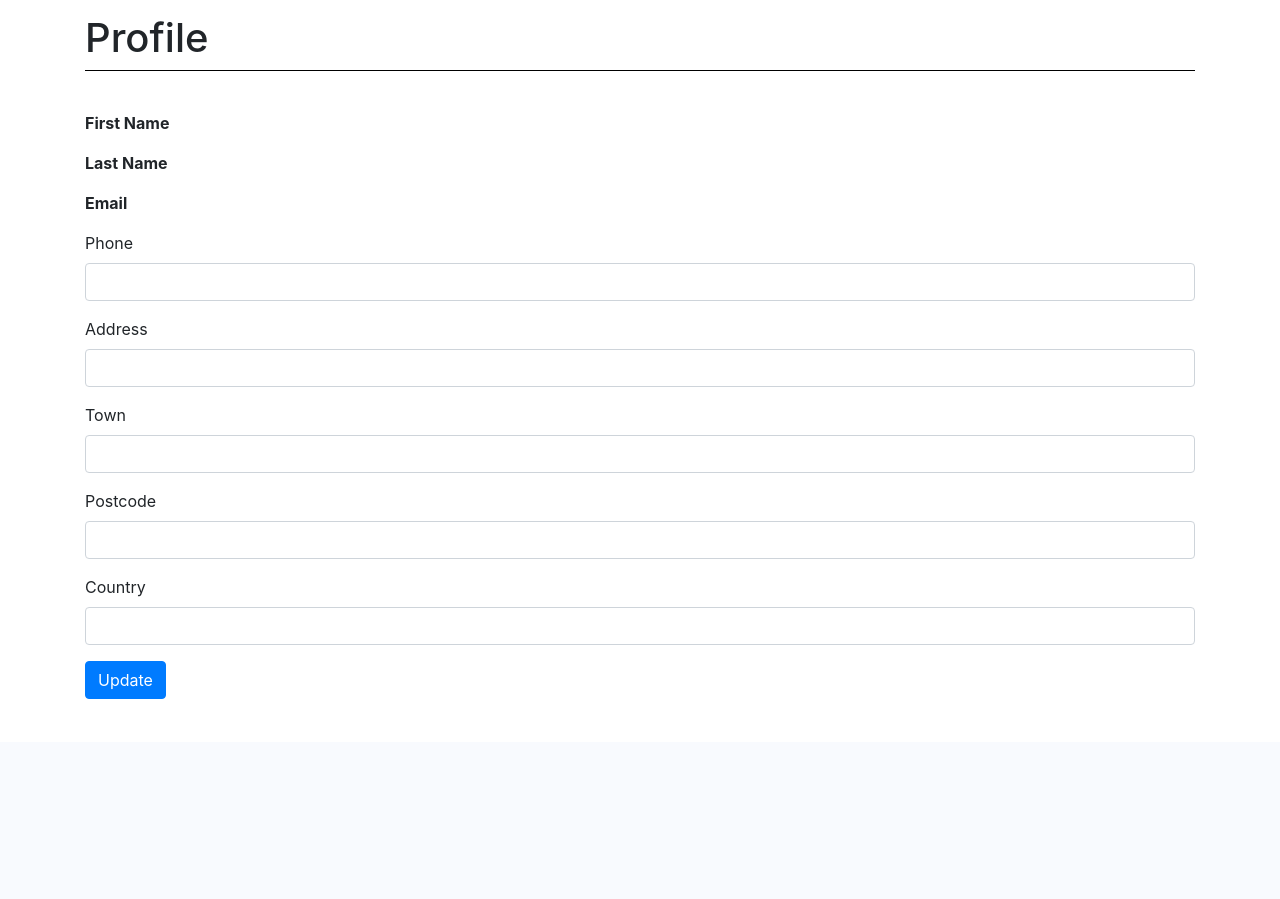
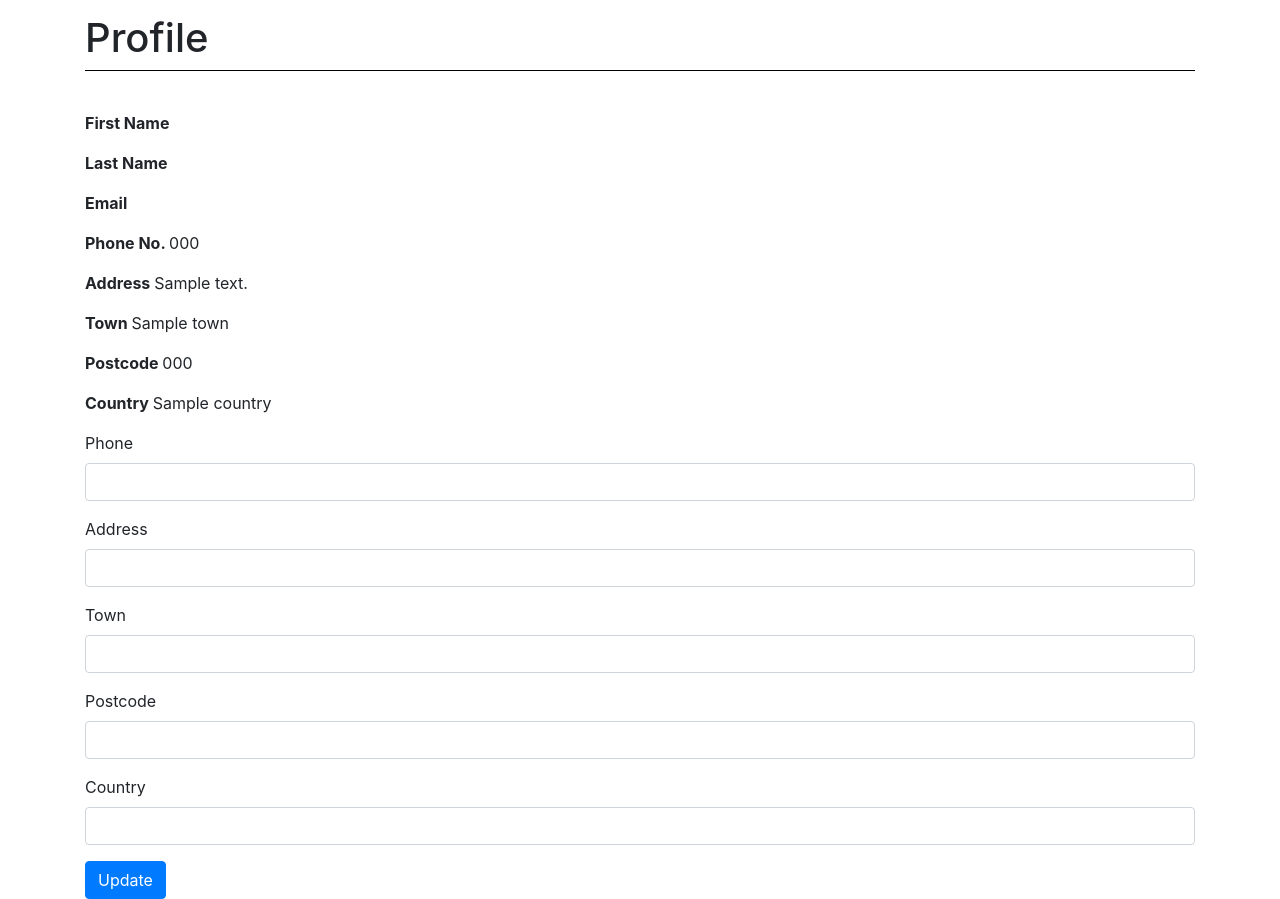
Before and after one commit to AnthonyNicklin/newage-auctions, a Django app: template accounts/templates/profile.html in a window 1280 px wide. Shown: the part 58-957 px from the top of the page. Before the commit the page ends 757 px from the top, so only its background shows below. Run offline with Django 3.2, Linux system fonts and the light colour scheme; tables that the repository leaves empty hold one stand-in row (values such as "Sample post"); the template is opened without the code that fills it: values that come from a table or form of the project are taken from there, most other values are stand-ins (such as "Sample title", 1, 10 or a date in 2020); some libraries are stand-ins or nearby versions.

Commit message:
Adding user details to page

```diff
--- a/accounts/templates/profile.html
+++ b/accounts/templates/profile.html
@@ -15,11 +15,13 @@
 
     <div>
         <p><span><b>First Name</b></span>  <span>{{ user.first_name.title }}</span></p>
-
         <p><b>Last Name</b> {{ user.last_name.title }}</p>
-
         <p><b>Email</b> {{ user.email }}</p>
-
+        <p><b>Phone No. </b> {{ user_pro.phone }}</p>
+        <p><b>Address </b> {{ user_pro.address }}</p>
+        <p><b>Town </b> {{ user_pro.town }}</p>
+        <p><b>Postcode </b> {{ user_pro.postcode }}</p>
+        <p><b>Country </b> {{ user_pro.country }}</p>
     </div>
 
         <form method="POST">
@@ -40,6 +42,7 @@
             <button type="submit" class="btn btn-primary">Update</button>
         </form>
 
+
 </div>
 <!--./container-->
 
```
Lines whose indentation alone changed are shown as unchanged.
